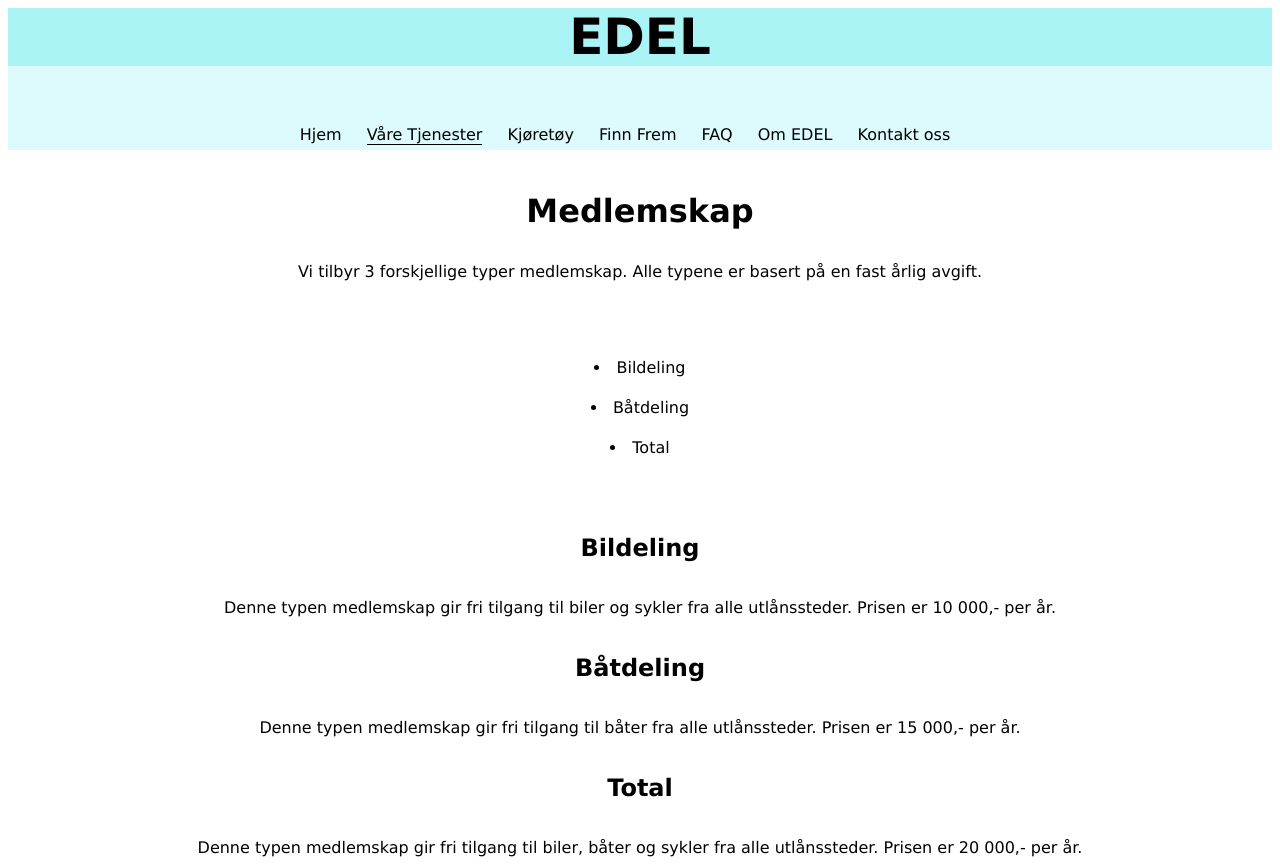
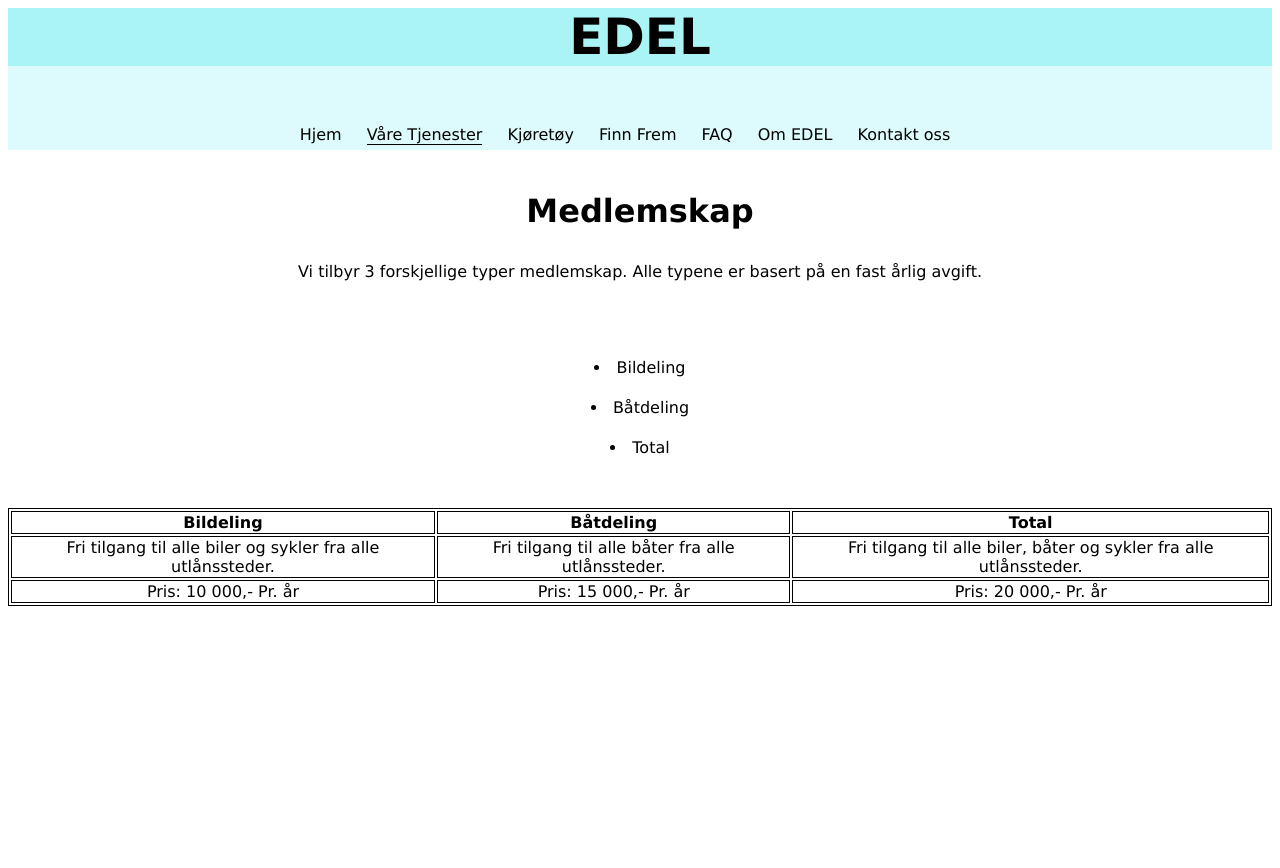
Before and after one commit to h600868/ING102, a plain HTML site: page EDEL/tjenester.html in a window 1280 px wide. After the commit the page ends 800 px from the top, so only its background shows below. Drawn offline with Linux system fonts and the light colour scheme.

Commit message:
oppdatert

```diff
--- a/EDEL/stil.css
+++ b/EDEL/stil.css
@@ -42,3 +42,9 @@ a:hover {
  color: #992600;
  border-bottom: 1px solid black;
 }
+.tabell, th, td {
+  border: 1px solid black;
+  text-align: center;
+  margin-left: auto;
+  margin-right: auto;
+}
--- a/EDEL/tjenester.html
+++ b/EDEL/tjenester.html
@@ -36,21 +36,25 @@
           <li>Total</li>
         </br>
 
-        <h2>Bildeling</h2>
-        <p>
-          Denne typen medlemskap gir fri tilgang til biler og sykler fra alle
-          utlånssteder. Prisen er 10 000,- per år.
-        </p>
-        <h2>Båtdeling</h2>
-        <p>
-          Denne typen medlemskap gir fri tilgang til båter fra alle utlånssteder.
-          Prisen er 15 000,- per år.
-        </p>
-        <h2>Total</h2>
-        <p>
-          Denne typen medlemskap gir fri tilgang til biler, båter og sykler fra
-          alle utlånssteder. Prisen er 20 000,- per år.
-        </p>
+      <div>
+        <table class="tabell">
+            <tr>
+              <th>Bildeling</th>
+              <th>Båtdeling</th>
+              <th>Total</th>
+            </tr>
+            <tr>
+              <td>Fri tilgang til alle biler og sykler fra alle utlånssteder. </td>
+              <td>Fri tilgang til alle båter fra alle utlånssteder. </td>
+              <td>Fri tilgang til alle biler, båter og sykler fra alle utlånssteder. </td>
+            </tr>
+            <tr>
+              <td>Pris: 10 000,- Pr. år </td>
+              <td>Pris: 15 000,- Pr. år </td>
+              <td>Pris: 20 000,- Pr. år </td>
+            </tr>
+          </table>
+        </div>
       </main>
 
 
```
